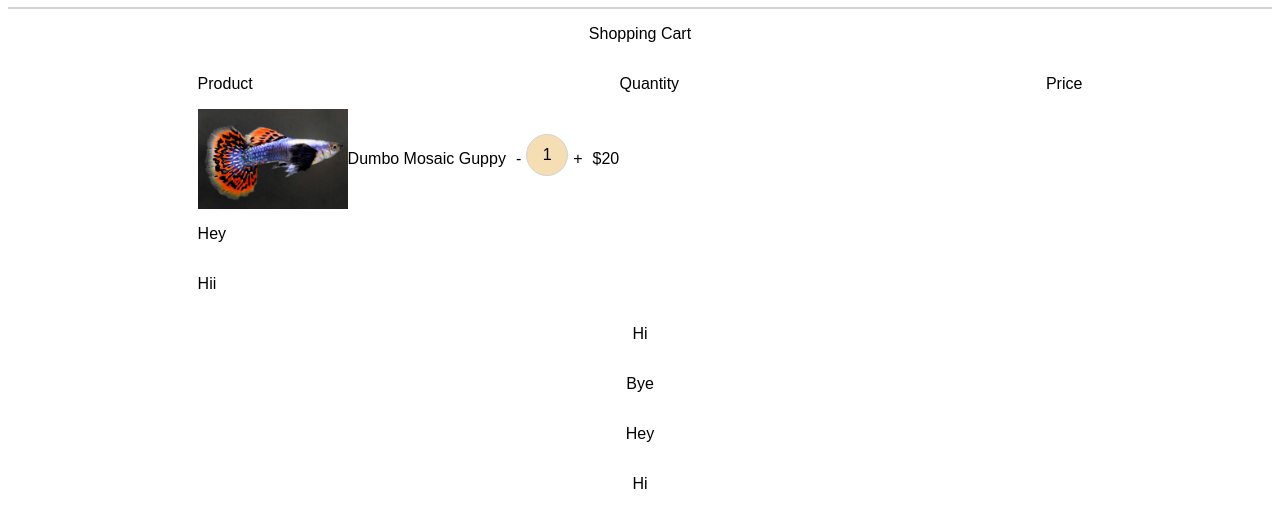
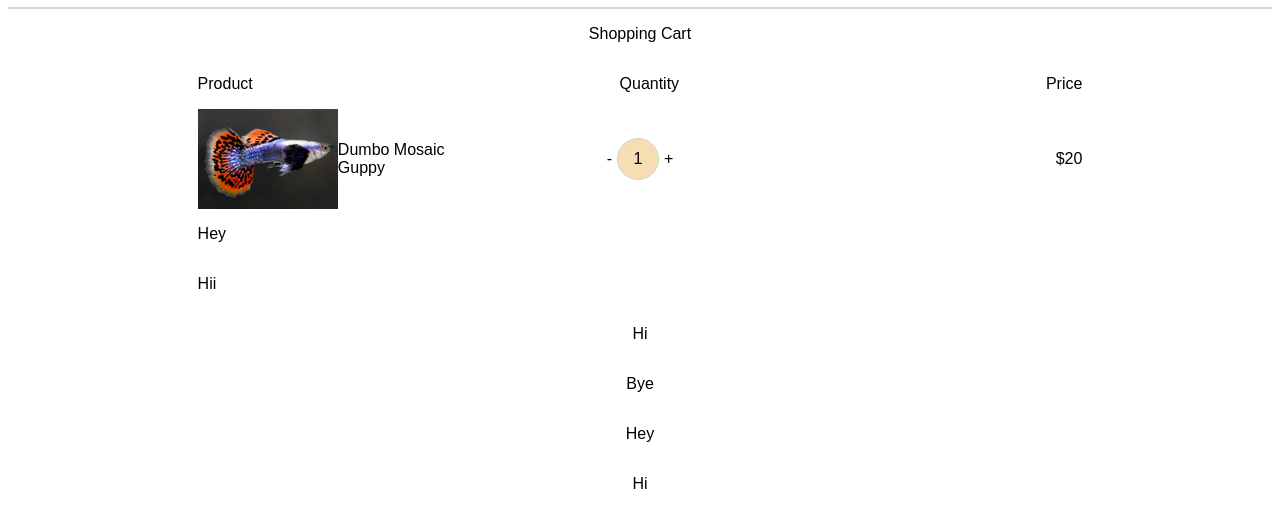
Before and after one commit to 0randa/guppy-site, a plain HTML site: page cart.html in a window 1280 px wide. Shown: the part 181-708 px from the top of the page. Drawn offline with Linux system fonts and the light colour scheme.

Commit message:
created some horizontal alignment

```diff
--- a/cart.html
+++ b/cart.html
@@ -38,7 +38,10 @@
                                     </div>
                                     <p>+</p>
                                 </div>
-                                <p>$20</p>
+
+                                <div class="price-tag">
+                                    <p>$20</p>
+                                </div>
                             </div>
                             <p>Hey</p>
                             <p>Hii</p>
--- a/styles/cart_page.css
+++ b/styles/cart_page.css
@@ -49,12 +49,15 @@
 .product-info {
     display: flex;
     align-items: center;
+    flex: 1;
 }
 
 .quantity-info {
     display: flex;
-    align-items: flex-start;
+    align-items: center;
+    justify-content: center;
     gap: 5px;
+    flex: 1;
 }
 
 .quantity-square {
@@ -74,3 +77,10 @@
 .shopping-cart-header p {
     text-align: center;
 }
+
+.price-tag {
+    display: flex;
+    flex: 1;
+    align-items: flex-end;
+    justify-content: end;
+}
```
